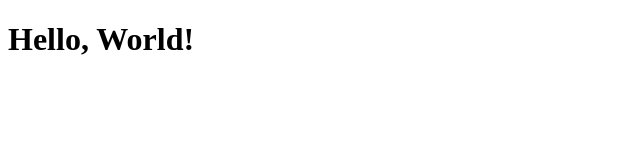
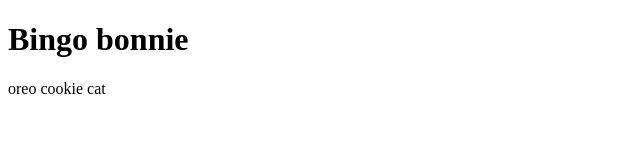
Before and after one commit to MorganDanton/myFirstProject, a plain HTML site: page index.html in a window 1280 px wide. Shown: the whole page, without its empty margins (0-640 px from the left). Drawn offline with Linux system fonts and the light colour scheme.

Commit message:
added div added content

```diff
--- a/index.html
+++ b/index.html
@@ -7,6 +7,9 @@
     <title>Geppis World</title>
 </head>
 <body>
-    <h1>Hello, World!</h1>
+    <div>
+    <h1>Bingo bonnie</h1>
+    <p>oreo cookie cat</p>
+    </div>
 </body>
 </html>
```
